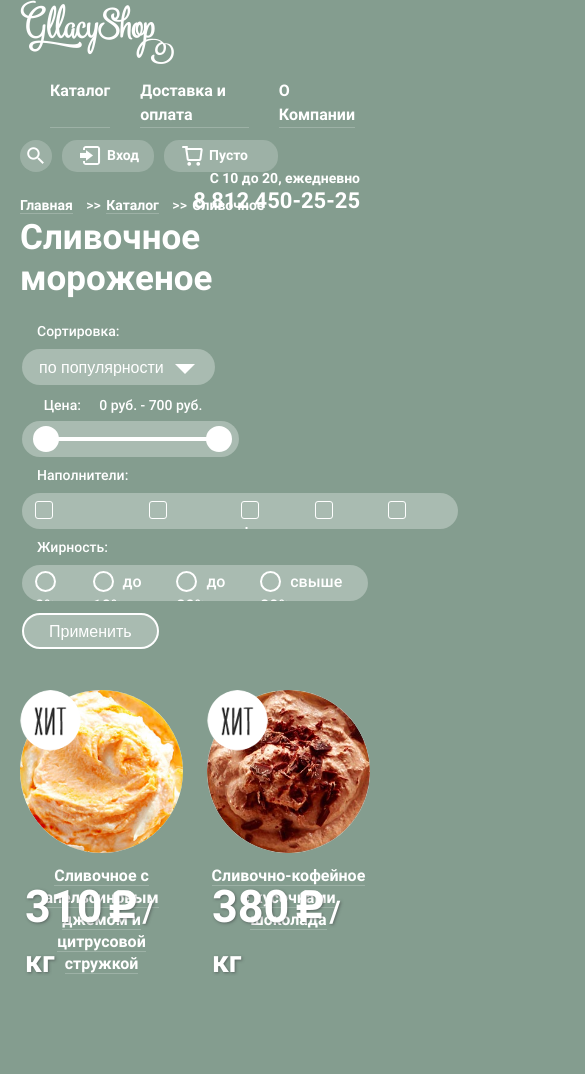
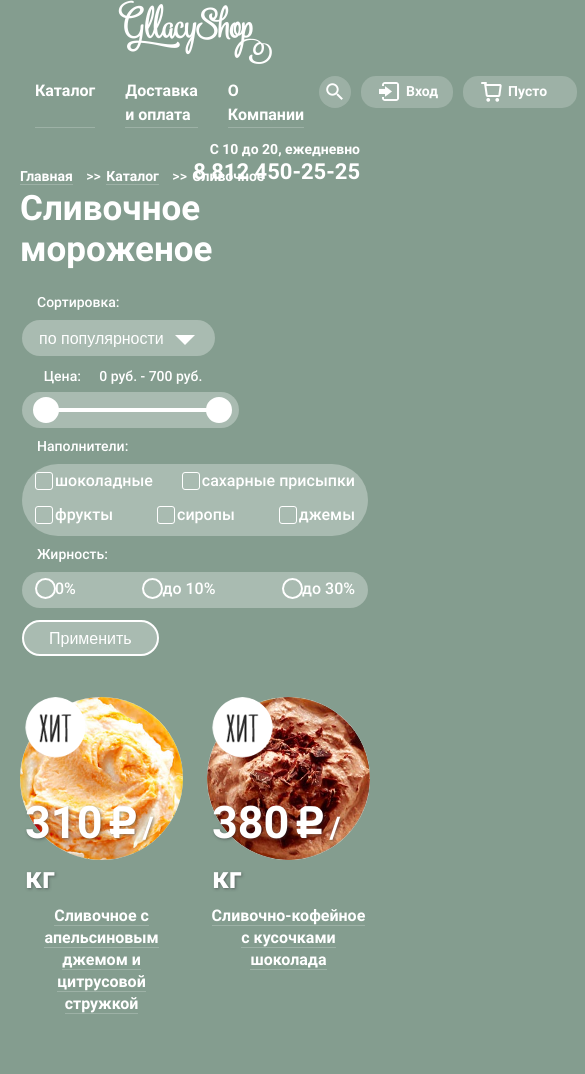
Before and after one commit to Iriyamak/gllacy, a plain HTML site: page shop.html in a window 390 px wide. Shown: the top 1074 px of the page, 585 px wide, since content can reach past the window. Drawn offline with Linux system fonts and the light colour scheme.

Commit message:
адаптация heder'a к малым размерам экрана
Устойчивость верстки элементов каталога к разному размеру контента -
убрала "наезд" цены продукта на его описание

```diff
--- a/css/style.css
+++ b/css/style.css
@@ -467,22 +467,27 @@ body > input[type="radio"] {
         flex-direction: column;
         justify-content: space-between;
 			}
+        .catalog-item .content {
+          display: flex;
+          flex-direction: column;
+        }
       .catalog-item:nth-child(n+5) {
           margin-top: -55px;
       }
-        .catalog-item img{
+        .content img{
           border-radius: 100%;
+          align-self: center;
         }
 				.catalog-item .hit {
 					position: absolute;
 					top: 0;
+          left: 3%;
 					z-index: 2;
 				}
         .catalog-item .price{
 					display: inline-block;
-					position: absolute;
-					top: 50%;
-          left:0;
+					margin-top: -60px;
+          margin-left: 0;
           padding-left: 5px;
 					z-index: 2;
 					font-size: 45px;
@@ -516,7 +521,7 @@ body > input[type="radio"] {
             opacity: 0;
             display: block;
             padding: 12px 10px;
-    				margin: 5px 25px 20px;
+    				margin: 0 25px 20px;
             font-size: 18px;
             line-height: 24px;
             text-align: center;
@@ -1518,6 +1523,21 @@ body > input[type="radio"] {
   }
 }
 @media screen and (max-width:885px) {
+  .header-top {
+    margin-bottom: 15px;
+  }
+  .header-top a {
+    margin-left: auto;
+    margin-right: auto;
+  }
+  .top-right {
+    width: 100%;
+    display: flex;
+    justify-content: space-between;
+  }
+  .main-menu {
+    margin-left: 0px;
+  }
   .sort-form {
     display: flex;
   }
@@ -1557,3 +1577,17 @@ body > input[type="radio"] {
     line-height: 45px;
   }
 }
+@media screen and (max-width:680px) {
+  .filters-checkbox {
+    padding-left: 20px;
+  }
+}
+@media screen and (max-width:620px) {
+  .sort-form fieldset:nth-child(4) > .select {
+  height: 72px;
+  border-radius: 50px;
+}
+  .select ul {
+    flex-wrap: wrap;
+  }
+}
--- a/shop.html
+++ b/shop.html
@@ -17,6 +17,7 @@
     <header class="main-header">
       <div class="header-top">
         <a href="index.html"> <img src="img/logo.png" alt="главная"></a>
+        <div class="top-right">
         <nav class="main-menu">
           <ul>
             <li class="opened"><a href="shop.html" tabindex="1">Каталог</a>
@@ -45,6 +46,7 @@
           <div class="cart">
             <a class="login" href="#">Пусто</a>
           </div>
+        </div>
         </div>
       </div>
       <div class="header-bottom">
```
